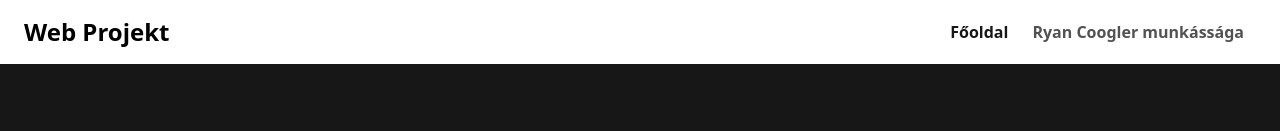
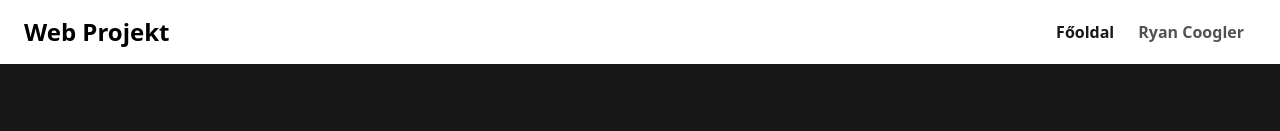
Before and after one commit to stay-js/web-projekt-2024-januar, a Next.js app: page / in a window 1280 px wide. Shown: the top 131 px of the page. Built offline with nearby package versions, Linux system fonts and the light colour scheme.

Commit message:
nav items, shadow on list

```diff
--- a/src/components/list.tsx
+++ b/src/components/list.tsx
@@ -24,7 +24,7 @@ export const List: React.FC<{ items: Cast[] | Movie[] }> = ({ items }) => (
         <div className="flex flex-col gap-3" key={item.imdb}>
           <Link href={item.imdb} target="_blank" rel="noopener noreferrer">
             <Image
-              className="rounded-lg transition-opacity hover:opacity-75"
+              className="rounded-lg shadow transition-opacity hover:opacity-75"
               src={item.img}
               alt={isMovie ? item.title : item.name}
               width={1280}
--- a/src/constants/nav-items.ts
+++ b/src/constants/nav-items.ts
@@ -4,7 +4,7 @@ export const navItems = [
     path: '/',
   },
   {
-    name: 'Ryan Coogler munkássága',
+    name: 'Ryan Coogler',
     path: '/ryan-coogler',
   },
 ] as const;
```
